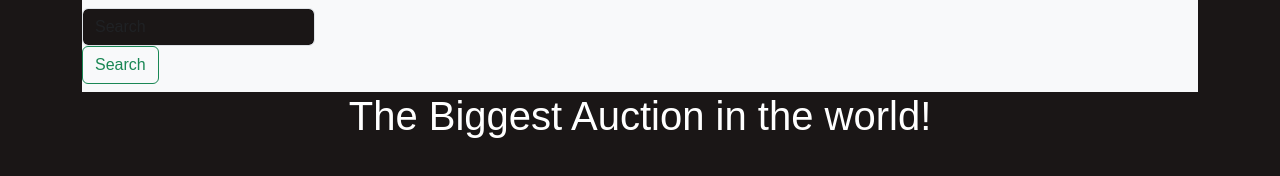
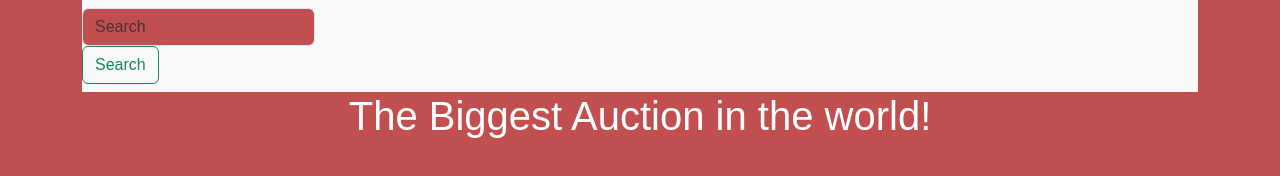
Before and after one commit to Barvand/Semester-Project-2, a website: page index.html in a window 1280 px wide. Drawn offline with nearby package versions, Linux system fonts and the light colour scheme; files that its build step writes are made by us from their sources.

Commit message:
updates to the workflow

```diff
--- a/package.json
+++ b/package.json
@@ -12,10 +12,6 @@
     "lint": "eslint src/**/*.js",
     "lint-fix": "eslint src/**/*.js --cache --fix",
     "prepare": "husky install"
-  },
-  "repository": {
-    "build": "sass src/scss:dist/css",
-    "start": "sass --watch src/scss:dist/css & live-server"
   },
   "author": "Bart van den Berg",
   "license": "ISC",
--- a/src/scss/styles.scss
+++ b/src/scss/styles.scss
@@ -1,6 +1,6 @@
-$body-bg: #1a1616;
-$primary: #0d6efd;
-$secondary: #dff0d8;
+$body-bg: #c24f4f;
+$primary: #4876bb;
+$secondary: #5cac3c;
 $list-group-bg: rgb(145, 145, 145);
 $list-group-color: white;
 
```
